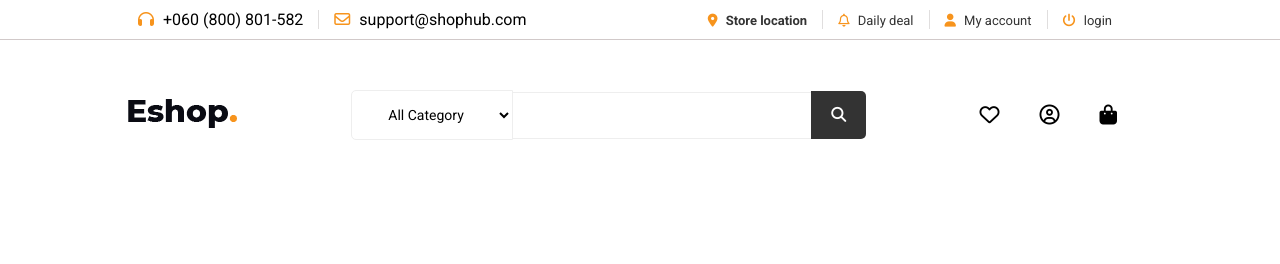
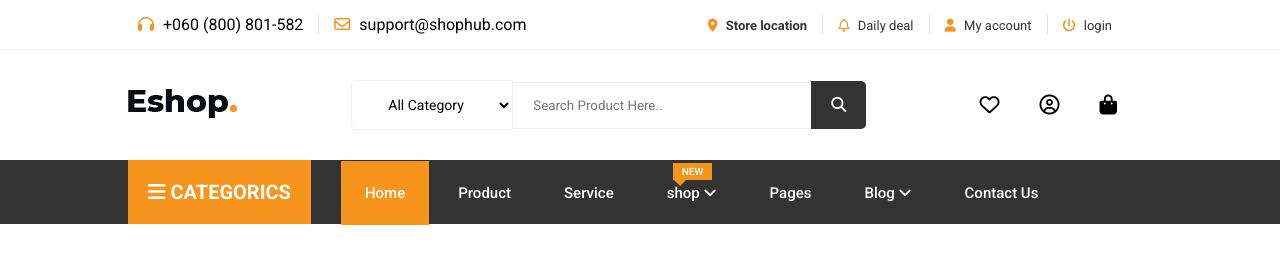
Before and after one commit to mdfoyezkhan/ecommerce-project, a plain HTML site: page index.html in a window 1280 px wide. Drawn offline with Linux system fonts and the light colour scheme.

Commit message:
main navigation bar added

```diff
--- a/index.html
+++ b/index.html
@@ -43,7 +43,7 @@
                         <option value="mobile">mobile</option>
                         <option value="kid’s item">kid’s item</option>
                       </select>
-                      <input type="text">
+                      <input type="text" placeholder="Search Product Here..">
                       <button><i class="fa-solid fa-magnifying-glass"></i></button>
                 </div>
                 <div class="icon-box">
@@ -53,6 +53,32 @@
                 </div>
             </div>
         </div>
+
+        <!-- ------------main menu bar----------- -->
+
+        <nav class="navigation-bar">
+            <div class="categorics">
+                <p><i class="fa-solid fa-bars"></i>  categorics</p>
+            </div>
+            <ul class="nav-main-menu">
+                <li><a class="active" href="#">home</a></li>
+                <li><a href="#">product</a></li>
+                <li><a href="#">service</a></li>
+                <li><a class="active2" href="#">shop  <i class="fa-solid fa-angle-down"></i></a>
+                    <ul class="dropdown-menu">
+                        <li><a href="">cart</a></li>
+                        <li><a href="">checkout</a></li>
+                    </ul>
+                </li>
+                <li><a href="#">pages</a></li>
+                <li><a href="#">blog  <i class="fa-solid fa-angle-down"></i></a>
+                    <ul class="dropdown-menu dr-blog">
+                        <li><a href="">blog single sidebar</a></li>
+                    </ul>
+                </li>
+                <li><a href="#">contact us</a></li>
+            </ul>
+        </nav>
     </header>
 
 </body>
--- a/style.css
+++ b/style.css
@@ -14,13 +14,13 @@
 
 .top-bar {
     padding: 0px 10%;
-    border-bottom: 1px solid #d1c9c9;
+    border-bottom: 1px solid #d1c9c959;
 }
 .top-box-wrapper {
     display: flex;
     justify-content: space-between;
     align-items: center;
-    padding: 10px;
+    padding: 15px 10px;
 }
 .top-box-wrapper ul {
     display: flex;
@@ -64,7 +64,7 @@
 /* center bar style start here */
 
 .center-bar {
-    padding: 50px 10%;
+    padding: 30px 10%;
 }
 .center-items-wrapper {
     display: flex;
@@ -80,7 +80,7 @@
     font-size: 20px;
 }
 .icon-box i{
-    transtion: .5s;
+    transition: .5s;
 }
 .icon-box i:hover{
     color: #F7941D;
@@ -114,3 +114,114 @@
 .category-and-search button:hover{
     background: #F7941D;
 }
+
+/* ------------nav main menu style here------------- */
+
+
+.navigation-bar {
+    padding: 0px 10%;
+    display: flex;
+    align-items: center;
+    gap: 20px;
+    background: #333333;
+  }
+  .categorics {
+    background: #F7941D;
+  }
+  .nav-main-menu {
+    display: flex;
+    justify-content: space-around;
+    align-items: center;
+    list-style-type: none;
+    margin-left: 10px;
+    gap: 5px;
+  }
+  .nav-main-menu li a {
+    text-decoration: none;
+    padding: 23px 24px;
+    text-transform: capitalize;
+    font-size: 15px;
+    font-weight: 500;
+    color: #FFFFFF;
+    transition: .5s;
+  }
+  .nav-main-menu li a:hover{
+    background: #F7941D;
+  }
+  .categorics p {
+    padding: 20px;
+    text-transform: uppercase;
+    font-size: 20px;
+    font-weight: 700;
+    color: #FFFFFF;
+  }
+  .active {
+    background: #F7941D;
+  }
+  /* ---------------dropdown menu style here----------- */
+
+  .nav-main-menu li:hover .dropdown-menu{
+    opacity: 1;
+    visibility: visible;
+    transform: scaleY(1);
+  }
+.dropdown-menu {
+    margin-top: 23px;
+    position: absolute;
+    width: 200px;
+    height: 114px;
+    display: flex;
+    flex-direction: column;
+    gap: 10px;
+    padding: 10px;
+    box-shadow: 0px 0px 3px 0px #333;
+    opacity: 0;
+    visibility: hidden;
+    transform-origin: top;
+    transform: scaleY(0);
+    transition: .5s;
+  }
+  .dropdown-menu li {
+    padding: 10px;
+    list-style: none;
+    transition: .5s;
+  }
+  .dropdown-menu li a {
+    padding: 0;
+    color: #333;
+  }
+  .dr-blog {
+    height: 60px;
+    width: 250px;
+  }
+  .dropdown-menu li:hover {
+    background: #F7941D;
+  }
+  /* -------------after & before------------ */
+
+
+.active2:before {
+    content: "new";
+    position: absolute;
+    background: #F7941D;
+    padding: 3px 9px;
+    top: 2px;
+    font-size: 10px;
+    text-transform: uppercase;
+    left: 30px;
+    z-index: 5;
+  }
+  .active2 {
+    position: relative;
+  }
+  .active2:after {
+    content: "";
+    background: #F7941D;
+    width: 10px;
+    height: 10px;
+    position: absolute;
+    transform: rotate(222deg);
+    top: 13px;
+    right: 56px;
+    z-index: 1;
+  }
```
